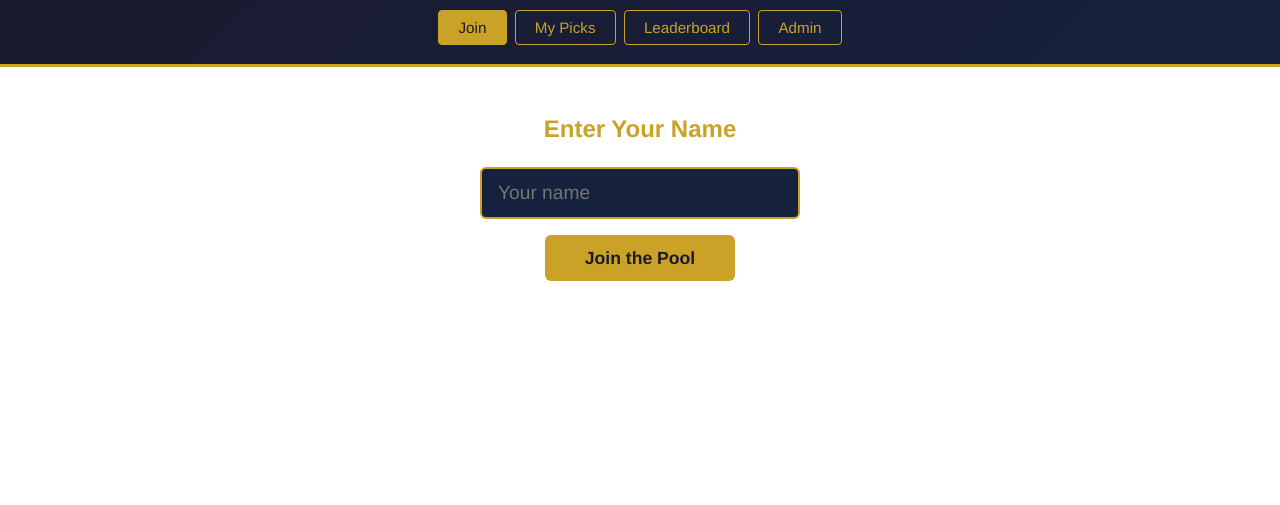
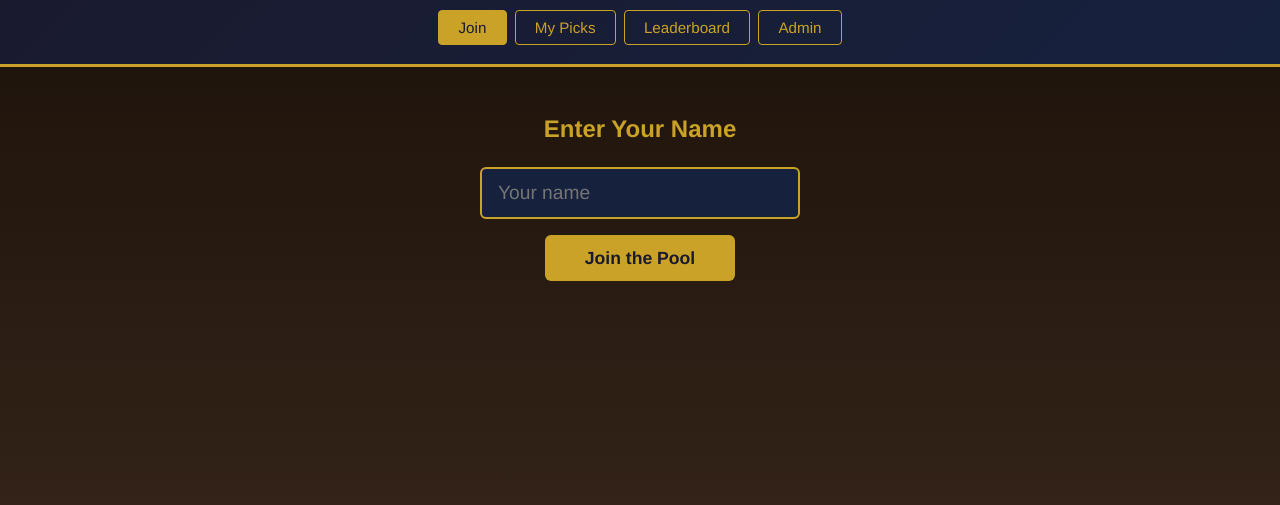
Before and after one commit to hweselcouch/Oscar-Pool, a website: page public/index.html in a window 1280 px wide. Shown: the part 59-564 px from the top of the page. Drawn offline with nearby package versions, Linux system fonts and the light colour scheme; no server answers.

Commit message:
Update index.html

```diff
--- a/public/index.html
+++ b/public/index.html
@@ -10,7 +10,7 @@
 
   body {
     font-family: 'Helvetica Neue', Arial, sans-serif;
-    background: linear-gradient(tobottom, #1a1008, #3d2b1f) fixed;
+    background: linear-gradient(to bottom, #1a1008, #3d2b1f) fixed;
     color: #eee;
     min-height: 100vh;
   }
```
